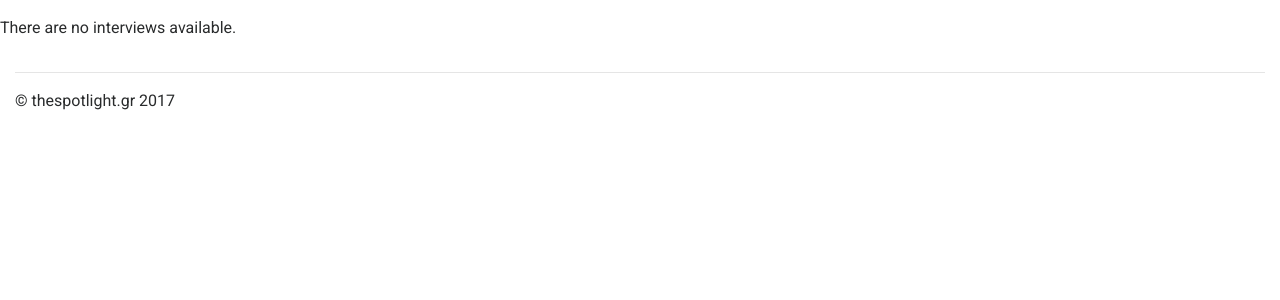
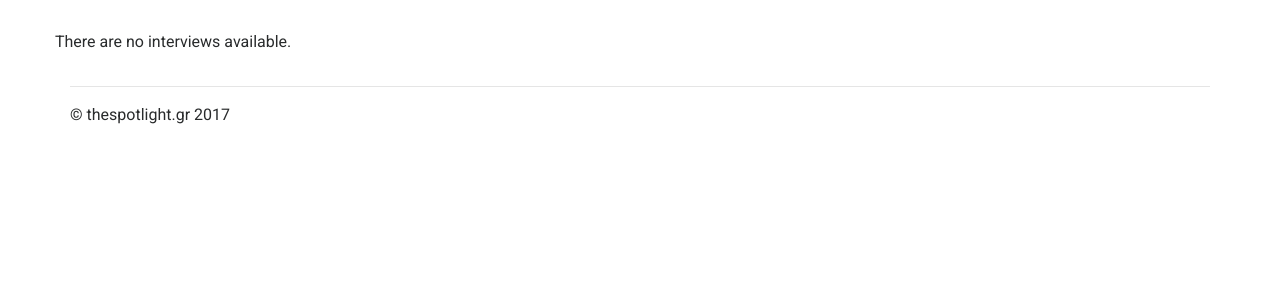
Before and after one commit to paulito272/thespotlight, a Django app: page / in a window 1280 px wide. Shown: the part 56-356 px from the top of the page. Run offline with Django 3.2, Linux system fonts and the light colour scheme; data that the repository does not hold is empty; some libraries are stand-ins or nearby versions.

Commit message:
Fixed container width

```diff
--- a/src/interviews/models.py
+++ b/src/interviews/models.py
@@ -21,8 +21,6 @@ class Interview(models.Model):
     interviewee = models.ForeignKey(Interviewee)
     title = models.CharField(max_length=120)
     image = models.ImageField(upload_to=upload_location,
-                              null=True,
-                              blank=True,
                               width_field='width_field',
                               height_field='height_field')
     width_field = models.IntegerField(default=0)
--- a/src/static/css/base.css
+++ b/src/static/css/base.css
@@ -43,8 +43,8 @@ body {
     padding: 20px;
 }
 
-@media (min-width: 1200px) {
-    .container {
-        width: 1600px;
-    }
+.container-fluid {
+    margin-top: 30px;
+    padding-left: 70px;
+    padding-right: 70px;
 }
--- a/src/templates/base.html
+++ b/src/templates/base.html
@@ -32,8 +32,8 @@
     </script>
 
     {% include 'navbar.html' %}
-    <br>
-    <div class="container mt-5">
+
+    <div class="container-fluid">
         {% block content %}
         {% endblock %}
 
--- a/src/templates/navbar.html
+++ b/src/templates/navbar.html
@@ -1,6 +1,6 @@
 {% load staticfiles %}
 
-<nav class="navbar navbar-toggleable-md navbar-light fixed-top bg-faded">
+<nav class="navbar navbar-toggleable-md navbar-light bg-faded">
     <button class="navbar-toggler navbar-toggler-right" type="button" data-toggle="collapse"
             data-target="#navbarsExampleDefault" aria-controls="navbarsExampleDefault" aria-expanded="false"
             aria-label="Toggle navigation">
```
